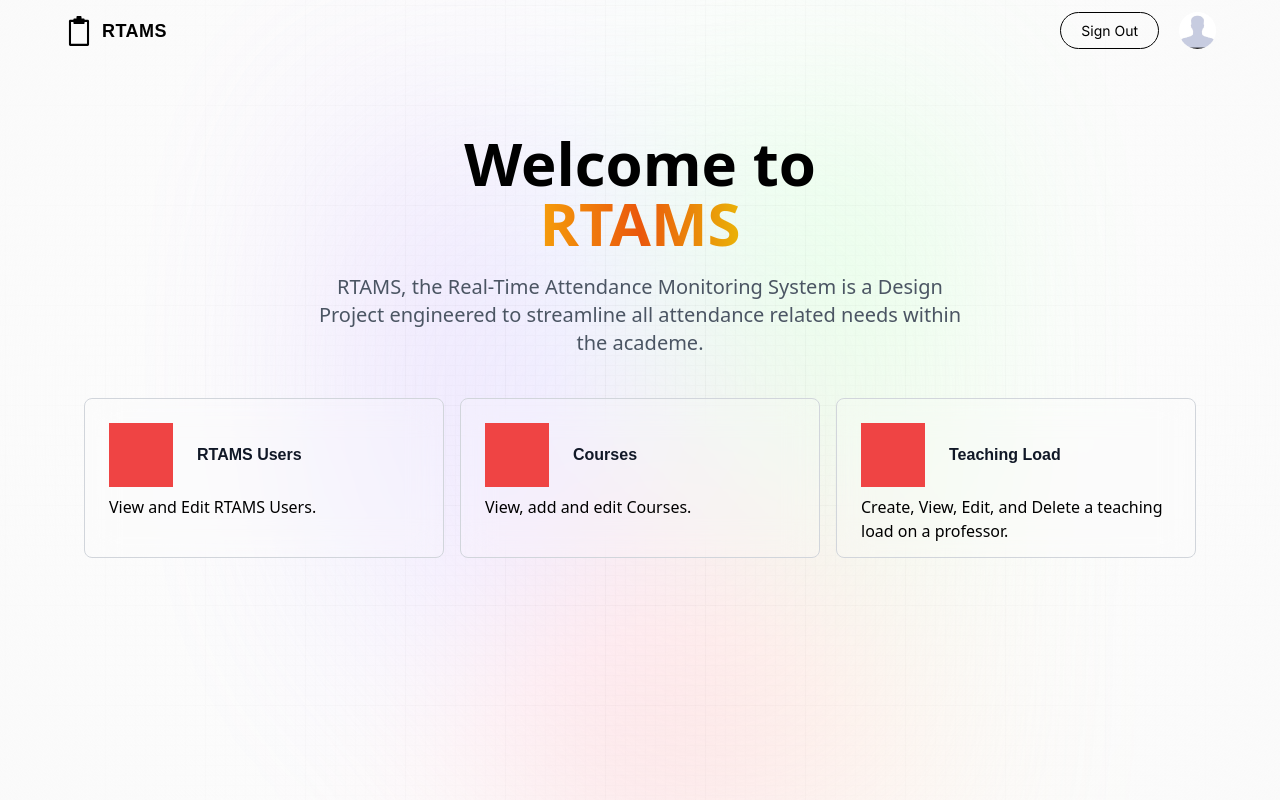
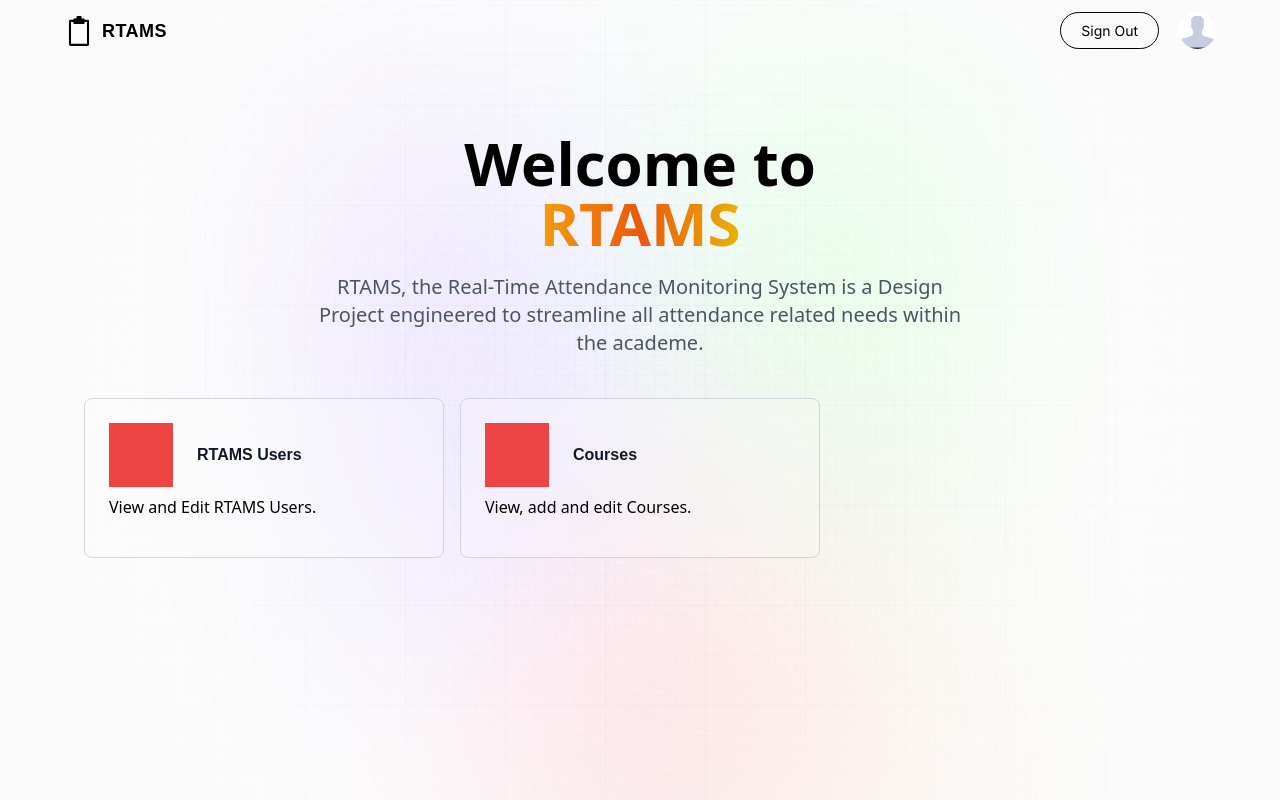
Before and after one commit to Merckerk/rtams-next, a Next.js app: page / in a window 1280 px wide. Built offline with nearby package versions, Linux system fonts and the light colour scheme.

Commit message:
chore: edited home page

```diff
--- a/app/page.jsx
+++ b/app/page.jsx
@@ -25,11 +25,6 @@ const Home = () => {
       featureName: "Courses",
       description: "View, add and edit Courses.",
       routeName: "courses",
-    },
-    {
-      featureName: "Teaching Load",
-      description: "Create, View, Edit, and Delete a teaching load on a professor.",
-      routeName: "teaching-load",
     },
   ];
 
```
